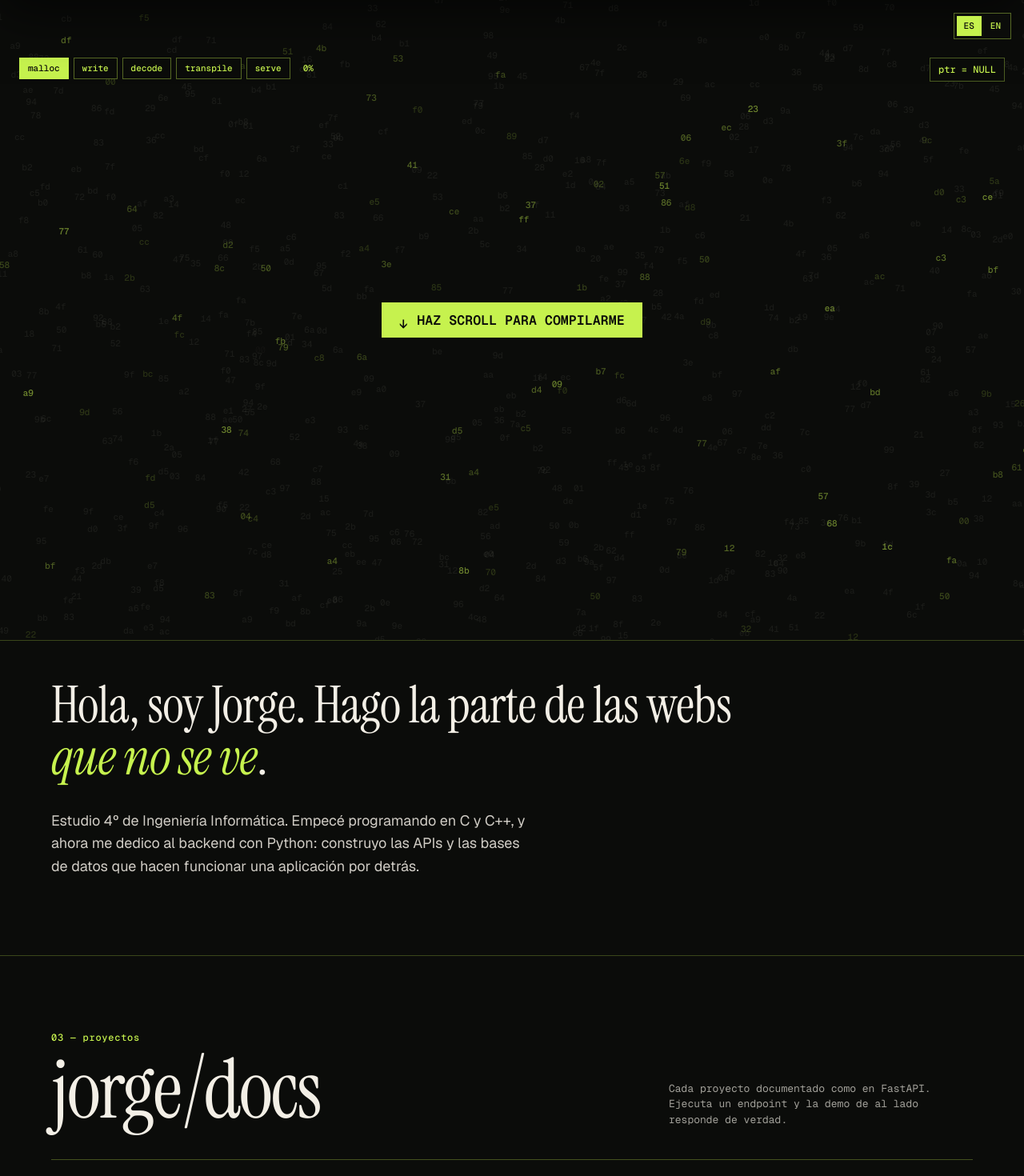
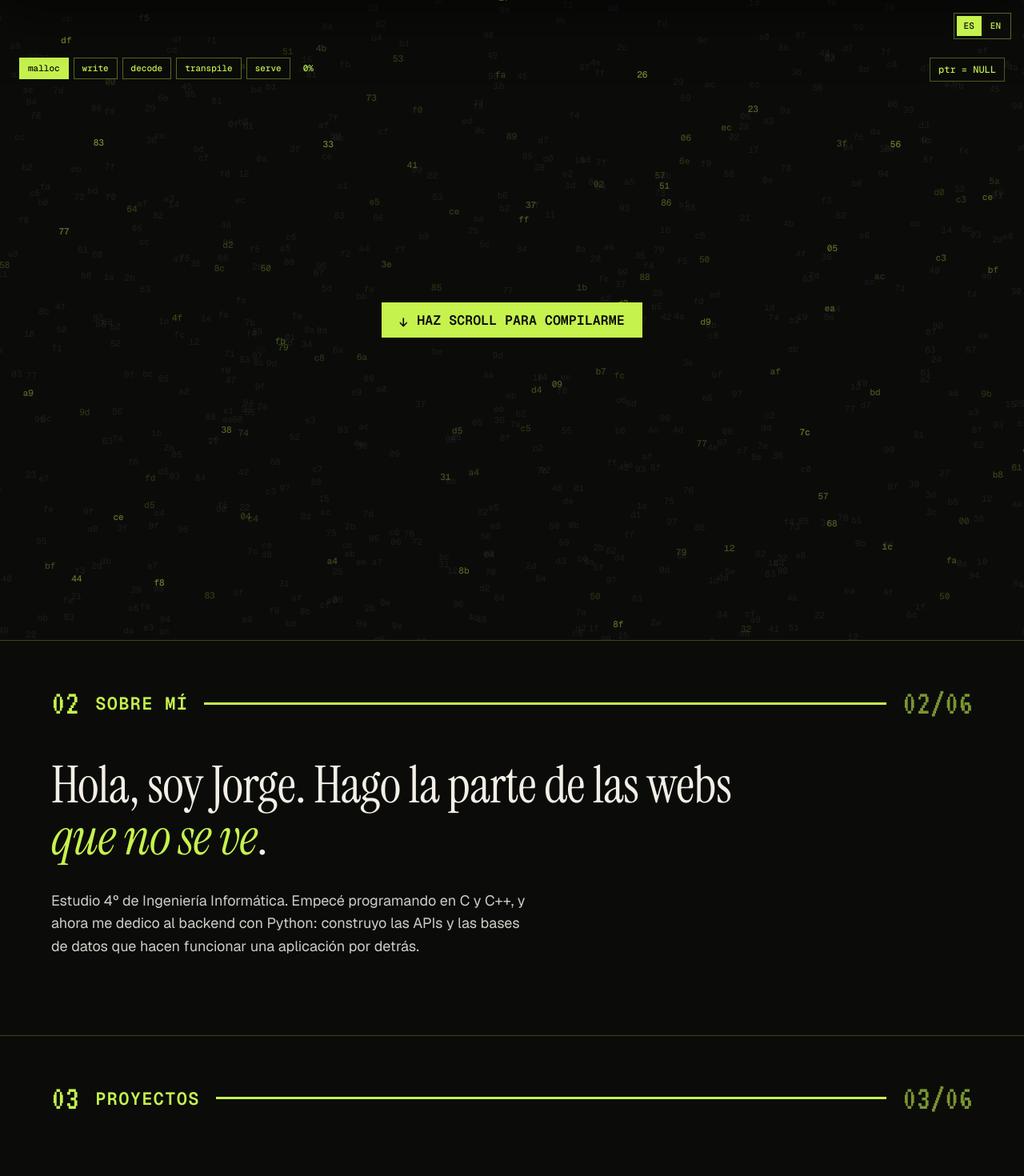
Before and after one commit to i32mumaj/portfolio, a React (Vite) app: page / in a window 1280 px wide. Shown: the top 1470 px of the page at 80% size. Built offline with nearby package versions, Linux system fonts and the light colour scheme.

Commit message:
Add numbered section headers

```diff
--- a/src/components/Contact.jsx
+++ b/src/components/Contact.jsx
@@ -3,13 +3,13 @@ import { GITHUB_URL } from '../config.js';
 
 const T = {
   es: {
-    kicker: 'contacto', intro: 'Escribe aquí y te abro tu cliente de correo con el mensaje ya redactado. Si no usas ninguno, copia mi dirección.',
+    intro: 'Escribe aquí y te abro tu cliente de correo con el mensaje ya redactado. Si no usas ninguno, copia mi dirección.',
     name: 'tu nombre', subject: 'asunto', body: 'mensaje', namePh: 'Ada Lovelace', subjectPh: 'Portfolio · tu nombre', bodyPh: 'Hola Jorge, ...',
     draft: 'borrador', open: 'abrir en mi correo ↗', copy: 'copiar email', copied: 'copiado ✓', empty: 'escribe algo primero',
     opened: 'abriendo tu cliente de correo…', orDirect: 'o directamente:', noMail: 'aún no hay email configurado',
   },
   en: {
-    kicker: 'contact', intro: "Write here and I'll open your mail client with the message ready to go. If you don't use one, copy my address.",
+    intro: "Write here and I'll open your mail client with the message ready to go. If you don't use one, copy my address.",
     name: 'your name', subject: 'subject', body: 'message', namePh: 'Ada Lovelace', subjectPh: 'Portfolio · your name', bodyPh: 'Hi Jorge, ...',
     draft: 'draft', open: 'open in my mail ↗', copy: 'copy email', copied: 'copied ✓', empty: 'write something first',
     opened: 'opening your mail client…', orDirect: 'or directly:', noMail: 'no email set yet',
@@ -58,7 +58,6 @@ export default function Contact({ lang, email: myEmail }) {
       <div style={{ maxWidth: 1180, margin: '0 auto', display: 'flex', flexDirection: 'column', gap: 36 }}>
         <div style={{ display: 'flex', justifyContent: 'space-between', alignItems: 'flex-end', gap: 24, flexWrap: 'wrap' }}>
           <div style={{ display: 'flex', flexDirection: 'column', gap: 14 }}>
-            <div style={{ font: `500 12px/1 ${mono}`, color: '#c6f24e' }}>05 — {t.kicker}</div>
             <h2 style={{ margin: 0, font: "400 clamp(56px,8vw,128px)/.9 'Instrument Serif',serif", letterSpacing: '-.02em' }}>
               mailto:<span style={{ fontStyle: 'italic' }}>jorge</span>
             </h2>
--- a/src/components/Portfolio.jsx
+++ b/src/components/Portfolio.jsx
@@ -9,6 +9,23 @@ import Contact from './Contact.jsx';
 import Terminal from './Terminal.jsx';
 
 const sectionBorder = { position: 'relative', borderTop: '1px solid rgba(198,242,78,.25)' };
+const TOTAL = '06';
+const SECTIONS = {
+  es: { about: 'SOBRE MÍ', projects: 'PROYECTOS', side: 'SIDE QUESTS', stack: 'STACK', contact: 'CONTACTO' },
+  en: { about: 'ABOUT ME', projects: 'PROJECTS', side: 'SIDE QUESTS', stack: 'STACK', contact: 'CONTACT' },
+};
+
+function SectionHeader({ n, label }) {
+  const num = { font: "400 44px/1 'VT323',monospace" };
+  return (
+    <div style={{ display: 'flex', alignItems: 'center', gap: 20, padding: '56px 5vw 0', color: '#c6f24e' }}>
+      <span style={num}>{n}</span>
+      <span style={{ font: "600 22px/1 'Geist Mono',monospace", letterSpacing: '.06em' }}>{label}</span>
+      <span style={{ flex: 1, height: 3, background: '#c6f24e' }} />
+      <span style={{ ...num, opacity: 0.6 }}>{n}/{TOTAL}</span>
+    </div>
+  );
+}
 
 export default function Portfolio() {
   const [lang, setLang] = useState('es');
@@ -54,6 +71,7 @@ export default function Portfolio() {
   const inHero = y < window.innerHeight * 0.9;
   const ext = !inHero && (hov || near || idle);
   const toggle = () => setOpen(o => !o);
+  const sec = SECTIONS[lang] || SECTIONS.es;
   const links = { brevUrl: config.brevUrl, slateUrl: config.slateUrl, latchUrl: config.latchUrl };
 
   return (
@@ -70,18 +88,23 @@ export default function Portfolio() {
         <Hero lang={lang} />
       </section>
       <section data-screen-label="About" style={sectionBorder}>
+        <SectionHeader n="02" label={sec.about} />
         <About lang={lang} />
       </section>
       <section data-screen-label="Projects" style={sectionBorder}>
+        <SectionHeader n="03" label={sec.projects} />
         <Projects lang={lang} {...links} />
       </section>
       <section data-screen-label="Side projects" style={sectionBorder}>
+        <SectionHeader n="04" label={sec.side} />
         <SideProjects lang={lang} />
       </section>
       <section data-screen-label="Stack" style={sectionBorder}>
+        <SectionHeader n="05" label={sec.stack} />
         <Stack lang={lang} />
       </section>
       <section data-screen-label="Contact" style={sectionBorder}>
+        <SectionHeader n="06" label={sec.contact} />
         <Contact lang={lang} email={config.email} />
       </section>
 
--- a/src/components/Projects.jsx
+++ b/src/components/Projects.jsx
@@ -4,7 +4,7 @@ import { hash, wait } from '../lib/util.js';
 
 const T = {
   es: {
-    kicker: 'proyectos', title: 'jorge/docs', intro: 'Cada proyecto documentado como en FastAPI. Ejecuta un endpoint y la demo de al lado responde de verdad.',
+    title: 'jorge/docs', intro: 'Cada proyecto documentado como en FastAPI. Ejecuta un endpoint y la demo de al lado responde de verdad.',
     brevDesc: 'Acortador de enlaces. Recibe una URL, genera un código corto y redirige con un 307.',
     slateDesc: 'Gastos en grupo al estilo Tricount: apuntas quién paga y calcula cuánto debe cada uno y cómo saldar con el mínimo de transferencias.',
     latchDesc: 'Gestor de contraseñas zero-knowledge: se cifra todo en tu navegador y el servidor solo guarda texto cifrado.',
@@ -15,7 +15,7 @@ const T = {
     concepts: ['cena', 'súper', 'gasolina', 'entradas', 'pizza', 'luz'], settled: 'todo cuadrado ✓',
   },
   en: {
-    kicker: 'projects', title: 'jorge/docs', intro: 'Each project documented the FastAPI way. Run an endpoint and the demo next to it actually responds.',
+    title: 'jorge/docs', intro: 'Each project documented the FastAPI way. Run an endpoint and the demo next to it actually responds.',
     brevDesc: 'Link shortener. Takes a URL, generates a short code and redirects with a 307.',
     slateDesc: 'Tricount-style group expenses: log who paid and it works out what everyone owes and how to settle with the fewest transfers.',
     latchDesc: 'Zero-knowledge password manager: everything is encrypted in your browser and the server only stores ciphertext.',
@@ -279,7 +279,6 @@ export default class Projects extends Component {
       <div style={{ background: '#0b0c0a', color: '#f3efe6', padding: '96px 5vw 120px', display: 'flex', flexDirection: 'column' }}>
         <div style={{ display: 'flex', justifyContent: 'space-between', alignItems: 'flex-end', gap: 24, flexWrap: 'wrap', paddingBottom: 40 }}>
           <div style={{ display: 'flex', flexDirection: 'column', gap: 14 }}>
-            <div style={{ font: `500 12px/1 ${mono}`, color: '#c6f24e', letterSpacing: '.06em' }}>03 — {t.kicker}</div>
             <h2 style={{ margin: 0, font: "400 clamp(56px,8vw,128px)/.9 'Instrument Serif',serif", letterSpacing: '-.02em' }}>{t.title}</h2>
           </div>
           <div style={{ font: `400 13px/1.5 ${mono}`, color: 'rgba(243,239,230,.65)', maxWidth: 380 }}>{t.intro}</div>
--- a/src/components/SideProjects.jsx
+++ b/src/components/SideProjects.jsx
@@ -26,8 +26,8 @@ const PROJ = [
 ];
 
 const T = {
-  es: { kicker: 'otros proyectos', title: 'Side quests', intro: 'Proyectos de la carrera y de cursos: de mi primera app en C++ a plataformas web completas.', repo: 'ver repo', hint: 'click en la carta de arriba = pop() · pasa el ratón para abrir el abanico' },
-  en: { kicker: 'other projects', title: 'Side quests', intro: 'University and course projects: from my first C++ app to full web platforms.', repo: 'view repo', hint: 'click the top card = pop() · hover to fan the deck' },
+  es: { title: 'Side quests', intro: 'Proyectos de la carrera y de cursos: de mi primera app en C++ a plataformas web completas.', repo: 'ver repo', hint: 'click en la carta de arriba = pop() · pasa el ratón para abrir el abanico' },
+  en: { title: 'Side quests', intro: 'University and course projects: from my first C++ app to full web platforms.', repo: 'view repo', hint: 'click the top card = pop() · hover to fan the deck' },
 };
 
 const N = PROJ.length;
@@ -81,7 +81,6 @@ export default function SideProjects({ lang }) {
     <div style={{ background: '#0b0c0a', color: '#f3efe6', padding: '96px 5vw 120px', display: 'flex', flexDirection: 'column', gap: 48, minHeight: '100vh' }}>
       <div style={{ display: 'flex', justifyContent: 'space-between', alignItems: 'flex-end', gap: 24, flexWrap: 'wrap' }}>
         <div style={{ display: 'flex', flexDirection: 'column', gap: 14 }}>
-          <div style={{ font: `500 12px/1 ${mono}`, color: '#c6f24e', letterSpacing: '.06em' }}>03.1 — {t.kicker}</div>
           <h2 style={{ margin: 0, font: "400 clamp(48px,6.5vw,104px)/.9 'Instrument Serif',serif", letterSpacing: '-.02em' }}>{t.title}</h2>
         </div>
         <div style={{ font: `400 13px/1.5 ${mono}`, color: 'rgba(243,239,230,.65)', maxWidth: 380 }}>{t.intro}</div>
--- a/src/components/Stack.jsx
+++ b/src/components/Stack.jsx
@@ -68,7 +68,6 @@ export default function Stack({ lang }) {
       <div style={{ maxWidth: 1180, margin: '0 auto', display: 'flex', flexDirection: 'column', gap: 36 }}>
         <div style={{ display: 'flex', justifyContent: 'space-between', alignItems: 'flex-end', gap: 24, flexWrap: 'wrap' }}>
           <div style={{ display: 'flex', flexDirection: 'column', gap: 14 }}>
-            <div style={{ font: `500 12px/1 ${mono}`, color: '#c6f24e' }}>04 — stack</div>
             <h2 style={{ margin: 0, font: "400 clamp(52px,7.5vw,116px)/.9 'Instrument Serif',serif", letterSpacing: '-.02em' }}>pip install <span style={{ fontStyle: 'italic' }}>jorge</span></h2>
           </div>
           <div style={{ display: 'flex', flexDirection: 'column', gap: 12, alignItems: 'flex-start', maxWidth: 380 }}>
```
